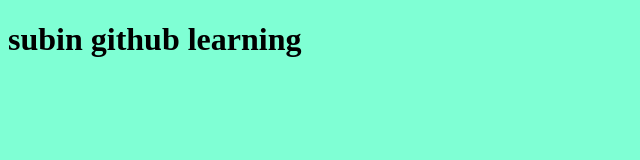
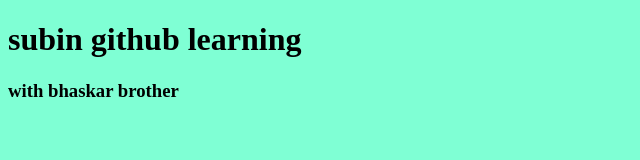
Before and after one commit to mechi31/learn, a plain HTML site: page index.html in a window 1280 px wide. Shown: the whole page, without its empty margins (0-640 px from the left). Drawn offline with Linux system fonts and the light colour scheme.

Commit message:
adding second line

```diff
--- a/index.html
+++ b/index.html
@@ -11,6 +11,7 @@
 </head>
 <body>
     <h1>subin github learning</h1>
+    <h3>with bhaskar brother</h3>
 
 </body>
 </html>
```
